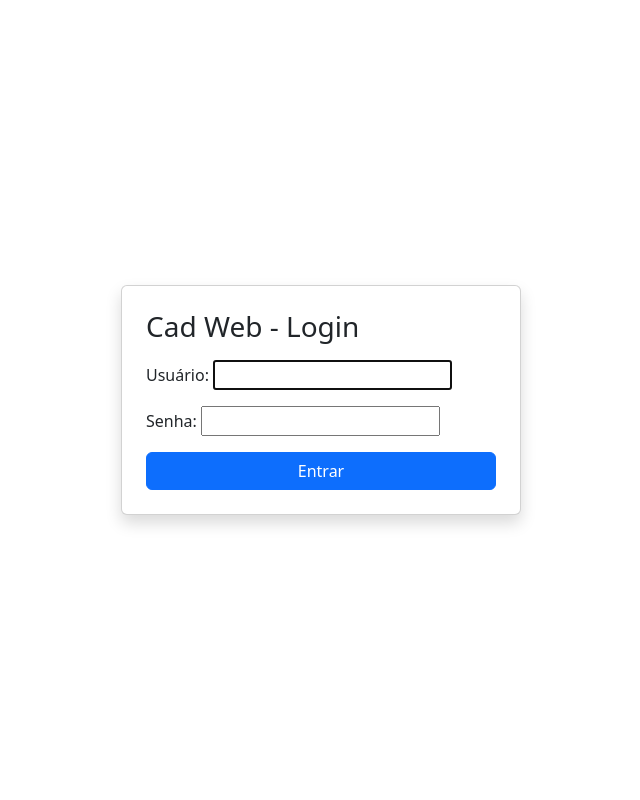
After one commit to alvaroeduard/cadweb, a Django app: page /login/ in a window 1280 px wide. The commit adds this page. Shown: the whole page, without its empty margins (319-959 px from the left). Run offline with Django 4.2, Linux system fonts and the light colour scheme; some libraries are stand-ins or nearby versions.

Commit message:
08/02/2025 18:06

```diff
--- a/home/urls.py
+++ b/home/urls.py
@@ -1,8 +1,13 @@
 from django.urls import path
 from . import views
+from django.contrib import admin
+from django.contrib.auth.views import LoginView, LogoutView
 
 urlpatterns = [
     path('', views.index, name="index"),
+    path('admin/', admin.site.urls),
+    path('login/', LoginView.as_view(template_name='login.html'), name='login'),
+    path('logout/', LogoutView.as_view(next_page='login'), name='logout'),
     path('categoria', views.categoria, name="categoria"),
     path('form_categoria', views.form_categoria, name="form_categoria"),
     path('editar_categoria/<int:id>', views.editar_categoria, name="editar_categoria"),
--- a/pweb/settings.py
+++ b/pweb/settings.py
@@ -136,3 +136,8 @@ STATICFILES_STORAGE = 'whitenoise.storage.CompressedManifestStaticFilesStorage'
 # https://docs.djangoproject.com/en/4.2/ref/settings/#default-auto-field
 
 DEFAULT_AUTO_FIELD = 'django.db.models.BigAutoField'
+
+# Configurações de autenticação
+LOGIN_URL = '/login/'
+LOGIN_REDIRECT_URL = '/'
+LOGOUT_REDIRECT_URL = '/login/'
--- a/templates/base.html
+++ b/templates/base.html
@@ -39,7 +39,7 @@
                             <a class="nav-link" href="#"><i class="fas fa-bell"></i></a>
                         </li>
                         <li class="nav-item">
-                            <a class="nav-link" href="#"><i class="fas fa-user-circle"></i></a>
+                            <a class="nav-link" href="{% url 'logout' %}"><i class="fas fa-user-circle"></i></a>
                         </li>
                     </ul>
                 </div>
--- /dev/null
+++ b/templates/login.html
@@ -0,0 +1,37 @@
+<!DOCTYPE html>
+<html lang="pt-BR">
+<head>
+    <meta charset="UTF-8">
+    <meta name="viewport" content="width=device-width, initial-scale=1.0">
+    <title>Cad Web - Login</title>
+
+    <!-- Font Awesome -->
+    <link href="https://cdnjs.cloudflare.com/ajax/libs/font-awesome/6.0.0-beta3/css/all.min.css" rel="stylesheet">
+
+    <!-- Bootstrap -->
+    <link href="https://cdn.jsdelivr.net/npm/bootstrap@5.3.0/dist/css/bootstrap.min.css" rel="stylesheet">
+
+    <!-- jQuery UI -->
+    <link rel="stylesheet" href="https://code.jquery.com/ui/1.12.1/themes/base/jquery-ui.css">
+
+    <!-- Custom CSS -->
+
+</head>
+<body class="d-flex justify-content-center align-items-center vh-100">
+    <div class="card p-4 shadow" style="max-width: 400px; width: 100%;">
+        <h3 class="test-center mb-3">Cad Web - Login</h3>
+        <form method="post">
+            {% csrf_token %}
+            {{form.as_p}}
+            <button type="submit" class="btn btn-primary w-100">Entrar</button>
+        </form>
+    </div>
+
+
+    <!-- Scripts -->
+    <script src="https://code.jquery.com/jquery-3.6.0.min.js"></script>
+    <script src="https://cdn.jsdelivr.net/npm/bootstrap@5.3.0/dist/js/bootstrap.bundle.min.js"></script>
+    <script src="https://code.jquery.com/ui/1.12.1/jquery-ui.js"></script>
+    <script src="https://cdnjs.cloudflare.com/ajax/libs/jquery.mask/1.14.16/jquery.mask.min.js"></script>
+</body>
+</html>
```
Also changed, not shown: home/views.py (+30 -28 lines).
